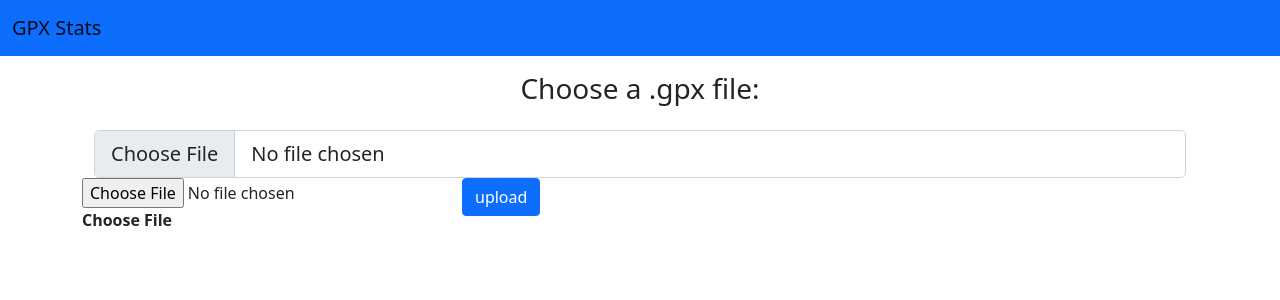
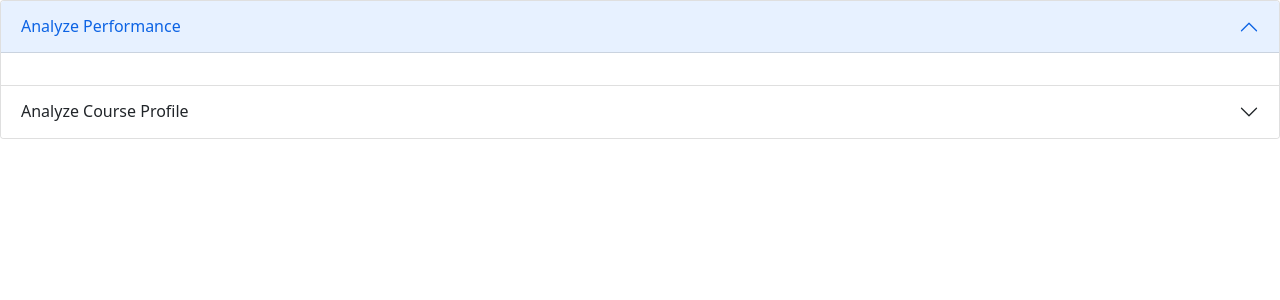
Before and after one commit to sudoale/gpx_stats, a Flask app: page / in a window 1280 px wide. Shown: the top 300 px of the page. Run offline with Flask 2, Linux system fonts and the light colour scheme; some libraries are stand-ins or nearby versions.

Commit message:
Refactoring and file upload

```diff
--- a/app.py
+++ b/app.py
@@ -1,14 +1,25 @@
 from pathlib import Path
 from flask import (Flask,
                    render_template,
-                   request,
-                   redirect)
+                   request)
 
 from werkzeug.utils import secure_filename
 
-from src.gpx_stats import process_file
+from src.gpx_stats import (process_performance_file,
+                           process_course_file)
+
+UPLOAD_FOLDER = Path(__file__).parent / 'input'
+ALLOWED_EXTENSIONS = {'gpx'}
+
 
 app = Flask(__name__)
+app.config['UPLOAD_FOLDER'] = UPLOAD_FOLDER
+
+
+def get_file_extension(filename):
+    if not (fn_parts := filename.split('.')):
+        return None, None
+    return fn_parts[0].lower(), fn_parts[1].lower()
 
 
 @app.route('/', methods=['GET'])
@@ -16,31 +27,38 @@
     return render_template('index.html')
 
 
-@app.route('/analyze', methods=['GET'])
-def analyze():
+@app.route('/analyze/performance', methods=['GET'])
+def analyze_performance():
     fn = request.args.get('f')
     segment_time = int(request.args.get('t', '60'))
-    data = process_file(fn, segment_time)
+    data = process_performance_file(fn, segment_time)
     segments = data['segments']
     labels = []
     performance = []
     for item in segments:
         labels.append(item['nr'])
         performance.append(item['performance'])
-    return render_template('analyze.html', labels=labels, data=performance)
+    return render_template('analyze_performance.html', labels=labels, data=performance)
 
 
-@app.route('/upload', methods=['POST'])
-def upload():
-    if request.method == 'POST':
+@app.route('/analyze/course', methods=['GET'])
+def analyze_course():
+    fn = request.args.get('f')
+    data = process_course_file(fn)
+    return render_template('analyze_course.html', data=data)
 
-        if 'file' not in request.files:  # check if the post request has the file part
-            return redirect(request.url)
-        file = request.files['file']
+
+@app.route('/upload_file', methods=['POST'])
+def upload_file():
+    file = request.files['file']
+    file_prefix, file_extenstion = get_file_extension(file.filename)
+    if file_extenstion in ALLOWED_EXTENSIONS:
         filename = secure_filename(file.filename)
-        if filename.endswith('gpx'):
-            file.save(Path(__file__).parent / 'input' / filename)
-            return render_template('analyze.html')
+        file.save(UPLOAD_FOLDER / filename)
+        return f"http://localhost:5000/analyze/performance?f={file_prefix}&t=60", 200
+    return f".{file_extenstion} files not supported. Please try again.", 400
+
+
 
 
 if __name__ == '__main__':
--- a/templates/analyze.html
+++ b/templates/analyze_performance.html
@@ -2,11 +2,10 @@
 
 {% block content %}
 <div class="container h-100 w-50">
-    <canvas id="myChart" width="400" height="400"></canvas>
+    <canvas id="performance_chart" width="400" height="400"></canvas>
 </div>
 <script src="{{ url_for('static', filename='js/chart.js') }}"></script>
 <script>
-    console.log({{labels}});
-    updatePlot({{labels}}, {{data}});
+    updatePlot({{labels}}, {{data}}, 'performance_chart', 'Performance');
 </script>
 {% endblock %}
--- a/templates/base.html
+++ b/templates/base.html
@@ -7,6 +7,8 @@
     <script src="https://cdnjs.cloudflare.com/ajax/libs/Chart.js/3.7.1/chart.js"></script>
     <script src="https://code.jquery.com/jquery-3.6.0.js" integrity="sha256-H+K7U5CnXl1h5ywQfKtSj8PCmoN9aaq30gDh27Xc0jk=" crossorigin="anonymous"></script>
     <script src="{{ url_for('static', filename='js/main.js') }}"></script>
+    {% block imports %}
+    {% endblock %}
 </head>
 <body>
 {% block content %}
--- a/templates/index.html
+++ b/templates/index.html
@@ -1,43 +1,57 @@
 {% extends "base.html" %}
-
+{% block imports %}
+<script src="https://unpkg.com/dropzone@5/dist/min/dropzone.min.js"></script>
+<link rel="stylesheet" href="https://unpkg.com/dropzone@5/dist/min/dropzone.min.css" type="text/css"/>
+{% endblock %}
 
 {% block content %}
-    <nav class="navbar navbar-expand-lg navbar-light bg-primary">
-      <div class="container-fluid">
-        <a class="navbar-brand" href="#">GPX Stats</a>
-        <button class="navbar-toggler" type="button" data-bs-toggle="collapse" data-bs-target="#navbarSupportedContent" aria-controls="navbarSupportedContent" aria-expanded="false" aria-label="Toggle navigation">
-          <span class="navbar-toggler-icon"></span>
+<div class="accordion" id="accordionExample">
+  <div class="accordion-item">
+    <h2 class="accordion-header" id="headingOne">
+      <button class="accordion-button" type="button" data-bs-toggle="collapse" data-bs-target="#collapseOne" aria-expanded="true" aria-controls="collapseOne">
+        Analyze Performance
       </button>
+    </h2>
+    <div id="collapseOne" class="accordion-collapse collapse show" aria-labelledby="headingOne" data-bs-parent="#accordionExample">
+      <div class="accordion-body">
+        <form action="/upload_file" class="dropzone" id="my-element"></form>
       </div>
-    </nav>
-    <div class="container">
-        <div class="container py-3 text-center">
-            <h3>Choose a .gpx file:</h3>
     </div>
-        <div class="container">
-             <input class="form-control form-control-lg" id="formFile" type="file">
+  </div>
+  <div class="accordion-item">
+    <h2 class="accordion-header" id="headingTwo">
+      <button class="accordion-button collapsed" type="button" data-bs-toggle="collapse" data-bs-target="#collapseTwo" aria-expanded="false" aria-controls="collapseTwo">
+        Analyze Course Profile
+      </button>
+    </h2>
+    <div id="collapseTwo" class="accordion-collapse collapse" aria-labelledby="headingTwo" data-bs-parent="#accordionExample">
+      <div class="accordion-body">
+        <strong>This is the second item's accordion body.</strong> It is hidden by default, until the collapse plugin adds the appropriate classes that we use to style each element. These classes control the overall appearance, as well as the showing and hiding via CSS transitions. You can modify any of this with custom CSS or overriding our default variables. It's also worth noting that just about any HTML can go within the <code>.accordion-body</code>, though the transition does limit overflow.
+      </div>
+    </div>
   </div>
 </div>
 
 
-    <div class="container" id="upload-container">
-        <form class="row" method="POST" enctype="multipart/form-data" id="fileUploadForm" name="upload_form" action="/upload">
-            <div class="custom-file col-4">
-                <input id="file" name="file" type="file" class="custom-file-input">
 
-                <label for="file" class="custom-file-label">
-                    <b>Choose File</b>
-                </label>
-            </div>
-            <div class="col-2">
-                <button class="btn btn-primary" type="submit" name="action">upload</button>
-            </div>
-        </form>
-    </div>
+
+
 <script>
-        $('#file').change(function() {
-          $(this).next('label').text($(this).val().replace(/C:\\fakepath\\/i, ''));
-        })
+  Dropzone.options.myElement = {
+  // Note: using "function()" here to bind `this` to
+  // the Dropzone instance.
+  init: function() {
+    this.on("addedfile", file => {
+      console.log("A file has been added");
+    });
+    this.on("success", (file, response) => {
+      alert("File upload successful.");
+      window.location.replace(response);
+    });
+    this.on("error", (file, response) => {
+        alert(response);
+    });
+  }
+};
 </script>
-
 {% endblock %}
```
Also changed, not shown: src/gpx_adjustments.py (added, +56 -0 lines), src/gpx_stats.py (+41 -149 lines), src/metrics.py (added, +69 -0 lines), src/performance_tools.py (added, +24 -0 lines), static/js/chart.js (+3 -13 lines), templates/analyze_course.html (added, +31 -0 lines). Lines whose indentation alone changed are shown as unchanged.
